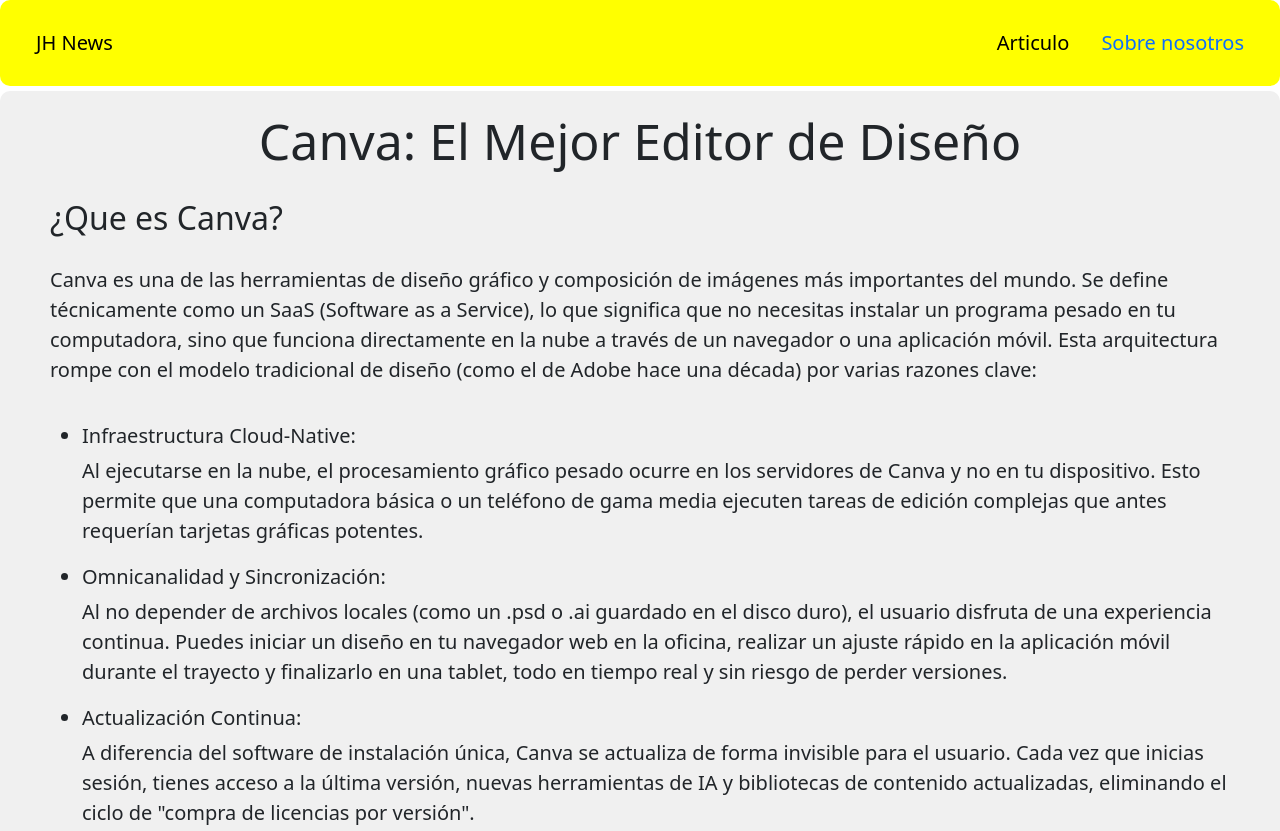
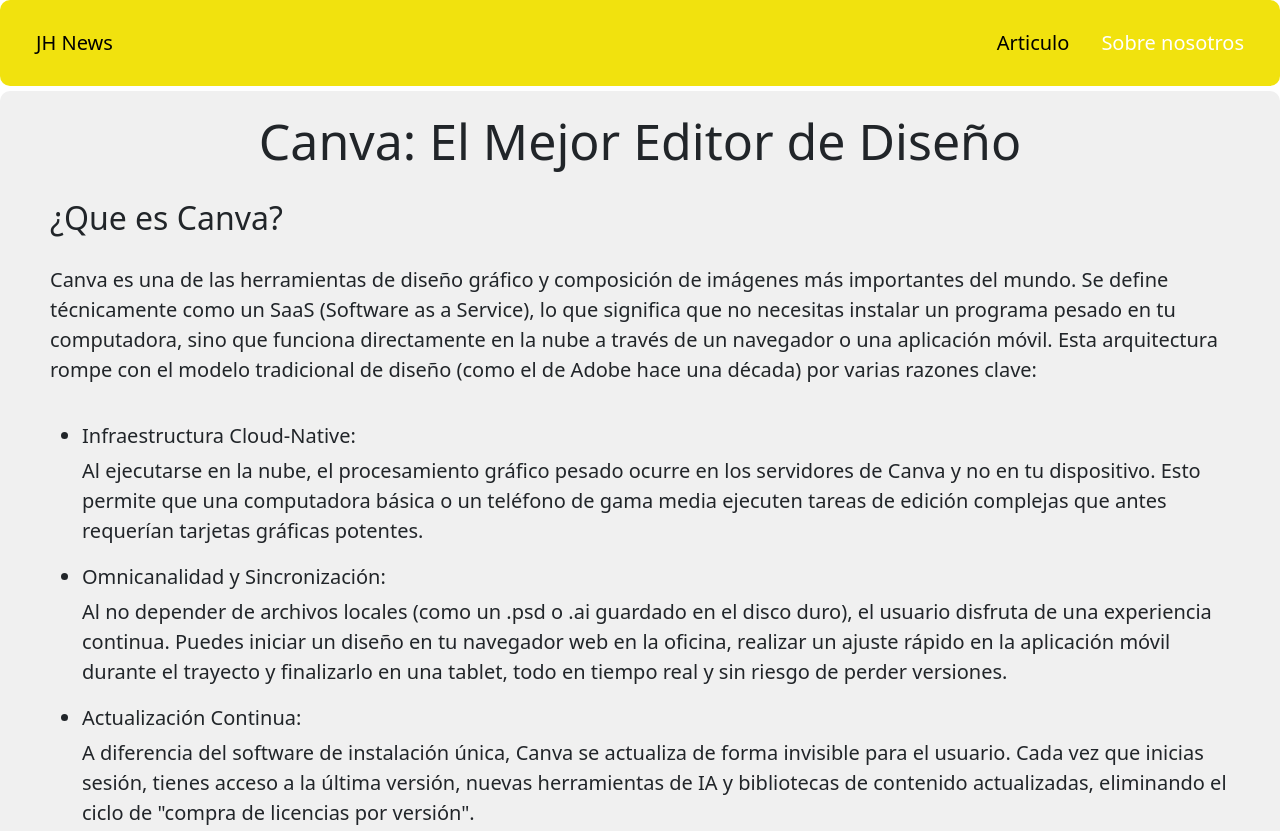
Before and after one commit to Heylin220/Mini_proyecto_web, a plain HTML site: page index.html in a window 1280 px wide. Shown: the top 831 px of the page. Drawn offline with Linux system fonts and the light colour scheme.

Commit message:
Colores cambiados

```diff
--- a/css/about_us.css
+++ b/css/about_us.css
@@ -28,7 +28,7 @@
     grid-area: header;
     width: 100%;
     justify-content: space-between;
-    background-color: yellow;
+    background-color: rgb(241, 226, 14);
 }
 
 .nav-start{
--- a/css/style.css
+++ b/css/style.css
@@ -28,7 +28,7 @@
     grid-area: header;
     width: 100%;
     justify-content: space-between;
-    background-color: yellow;
+    background-color: rgb(241, 226, 14)
 }
 
 .nav-start{
--- a/index.html
+++ b/index.html
@@ -21,7 +21,7 @@
                     <a class="nav-link disabled text-black" aria-disabled="true" href="index.html">Articulo</a>
                 </li>
                 <li class="nav-item">
-                    <a class="nav-link active" aria-current="page"  href="about_us.html">Sobre nosotros</a>
+                    <a class="nav-link text-white active" aria-current="page"  href="about_us.html">Sobre nosotros</a>
                 </li>
             </ul>
         </header>
```
Also changed, not shown: about_us.html (+1 -1 lines).
